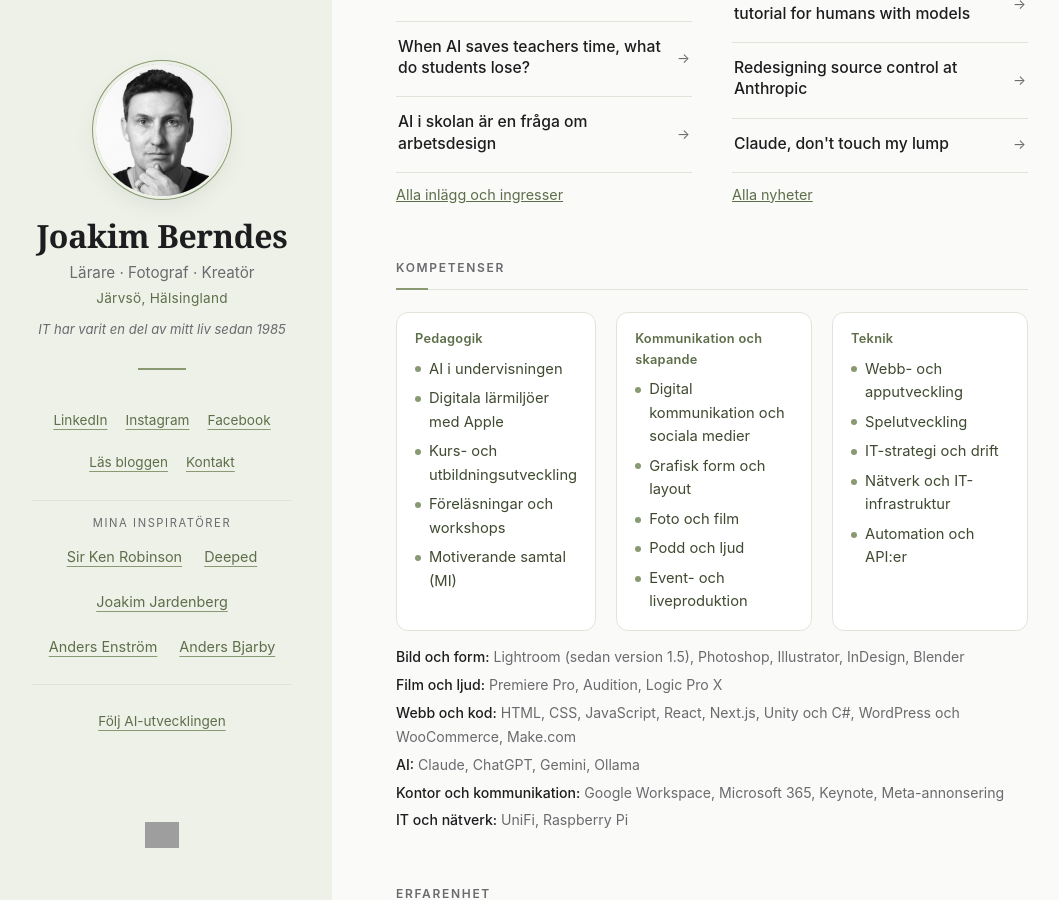
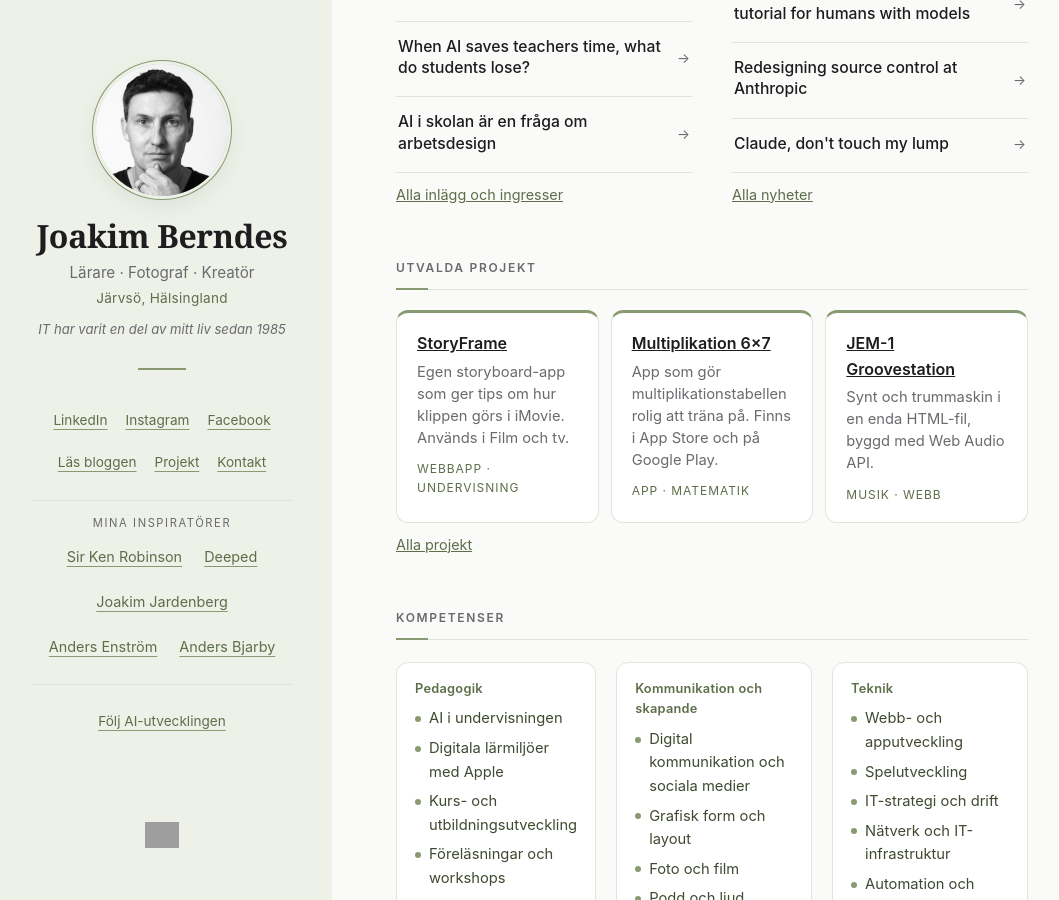
Before and after one commit to jberndes/jberndes.github.io, a Jekyll site: the page built from index.html, in a window 1280 px wide and 900 px high, scrolled down 1206 px. Shown: the whole window, without its empty margins (8-1067 px from the left). Built offline with Jekyll 4.4.1, drawn with Linux system fonts in a browser that asks for light colours; some of the changed text lies outside the part shown; grey boxes are pictures that could not be loaded.

Commit message:
Startsida: Projekt i menyn, projektkort efter flödet
Co-Authored-By: Claude Sonnet 5.5 <noreply@anthropic.com>
Claude-Session: https://claude.ai/code/session_01EHEf1UELdVEwTeZb2owzdv

```diff
--- a/index.html
+++ b/index.html
@@ -390,6 +390,7 @@
       </ul>
       <ul class="sociala foljrad">
         <li><a class="intern" href="/blogg/">Läs bloggen</a></li>
+        <li><a class="intern" href="/projekt/">Projekt</a></li>
         <li><a class="intern" href="/kontakt/">Kontakt</a></li>
       </ul>
       </nav>
@@ -409,7 +410,7 @@
 
       <hr class="linje">
 
-      <nav aria-label="Följ nyheter och tankar">
+      <nav aria-label="Följ AI-utvecklingen">
       <ul class="sociala foljrad">
         <li><a class="intern" href="/ai/">Följ AI-utvecklingen</a></li>
       </ul>
@@ -481,6 +482,28 @@
           <p class="alla"><a href="/ai/">Alla nyheter</a></p>
         </section>
       </div>
+
+      <section>
+        <h2>Utvalda projekt</h2>
+        <ul class="projekt">
+          <li>
+            <h3><a href="/projekt/">StoryFrame</a></h3>
+            <p>Egen storyboard-app som ger tips om hur klippen görs i iMovie. Används i Film och tv.</p>
+            <span class="typ">Webbapp · Undervisning</span>
+          </li>
+          <li>
+            <h3><a href="/projekt/">Multiplikation 6×7</a></h3>
+            <p>App som gör multiplikationstabellen rolig att träna på. Finns i App Store och på Google Play.</p>
+            <span class="typ">App · Matematik</span>
+          </li>
+          <li>
+            <h3><a href="/projekt/">JEM-1 Groovestation</a></h3>
+            <p>Synt och trummaskin i en enda HTML-fil, byggd med Web Audio API.</p>
+            <span class="typ">Musik · Webb</span>
+          </li>
+        </ul>
+        <p class="alla"><a href="/projekt/">Alla projekt</a></p>
+      </section>
 
       <section>
         <h2>Kompetenser</h2>
@@ -603,27 +626,6 @@
       </section>
 
       <section>
-        <h2>Utvalda projekt</h2>
-        <ul class="projekt">
-          <li>
-            <h3>StoryFrame</h3>
-            <p>Egen storyboard-app som ger tips om hur klippen görs i iMovie. Används i Film och tv.</p>
-            <span class="typ">Webbapp · Undervisning</span>
-          </li>
-          <li>
-            <h3>Exponeringssimulatorn</h3>
-            <p>Interaktivt verktyg för att lära sig bländare, slutartid och ISO i tre fotoscener.</p>
-            <span class="typ">Foto · Undervisning</span>
-          </li>
-          <li>
-            <h3>JEM-1 Groovestation</h3>
-            <p>Synt och trummaskin i en enda HTML-fil, byggd med Web Audio API.</p>
-            <span class="typ">Musik · Webb</span>
-          </li>
-        </ul>
-      </section>
-
-      <section>
         <h2>Utmärkelser och uppdrag</h2>
         <ul class="cv">
           <li><span class="ar">2018</span><div><div class="roll-titel">2:a pris, Årets digitala kommunikatör i Almedalen</div><div class="org">Utdelat av Springtime PR.</div></div></li>
```
